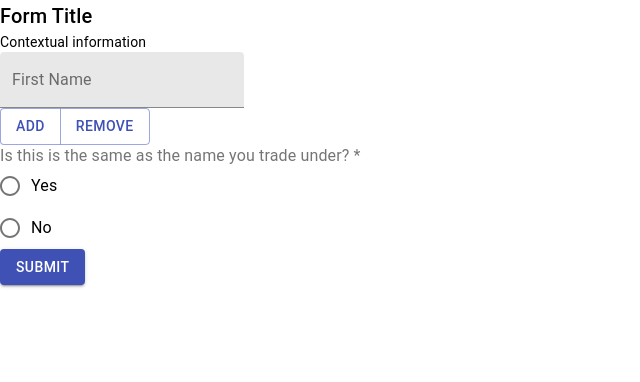
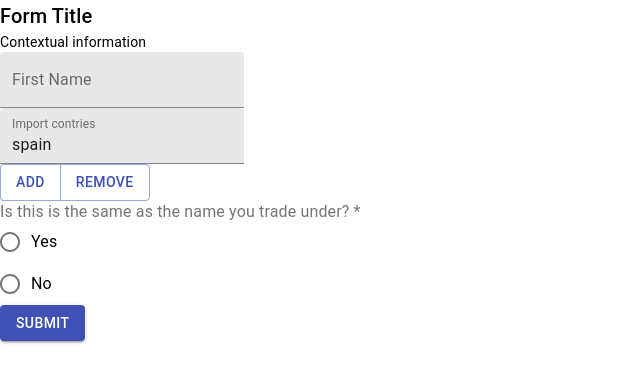
Before and after one commit to Jezfx/form-spike, a React (Create React App) app: page / in a window 1280 px wide. Shown: the top 382 px of the page, without its empty margins (0-640 px from the left). Built offline with nearby package versions, Linux system fonts and the light colour scheme.

Commit message:
add default values

```diff
--- a/src/App.js
+++ b/src/App.js
@@ -34,7 +34,6 @@ const fields = [
     Component: ControlledFieldArray,
     name: "import_countries",
     label: "Import contries",
-    defaultValue: ["spain", "germany"],
   },
   {
     title: "Is this is the same as the name you trade under? *",
@@ -60,7 +59,9 @@ const fields = [
 ];
 
 const App = () => {
-  const methods = useForm();
+  const methods = useForm({
+    defaultValues: { import_countries: [{ id: 1, value: "spain" }] },
+  });
 
   const onSubmit = (data) => {
     console.log(data);
--- a/src/ControlledFieldArray/ControlledFieldArray.js
+++ b/src/ControlledFieldArray/ControlledFieldArray.js
@@ -6,7 +6,6 @@ import { useFormContext, useFieldArray } from "react-hook-form";
 
 // TODO:
 // - Validation
-// - DefaultValues
 
 const ControlledFieldArray = ({ name, label }) => {
   const { control, error } = useFormContext();
```
